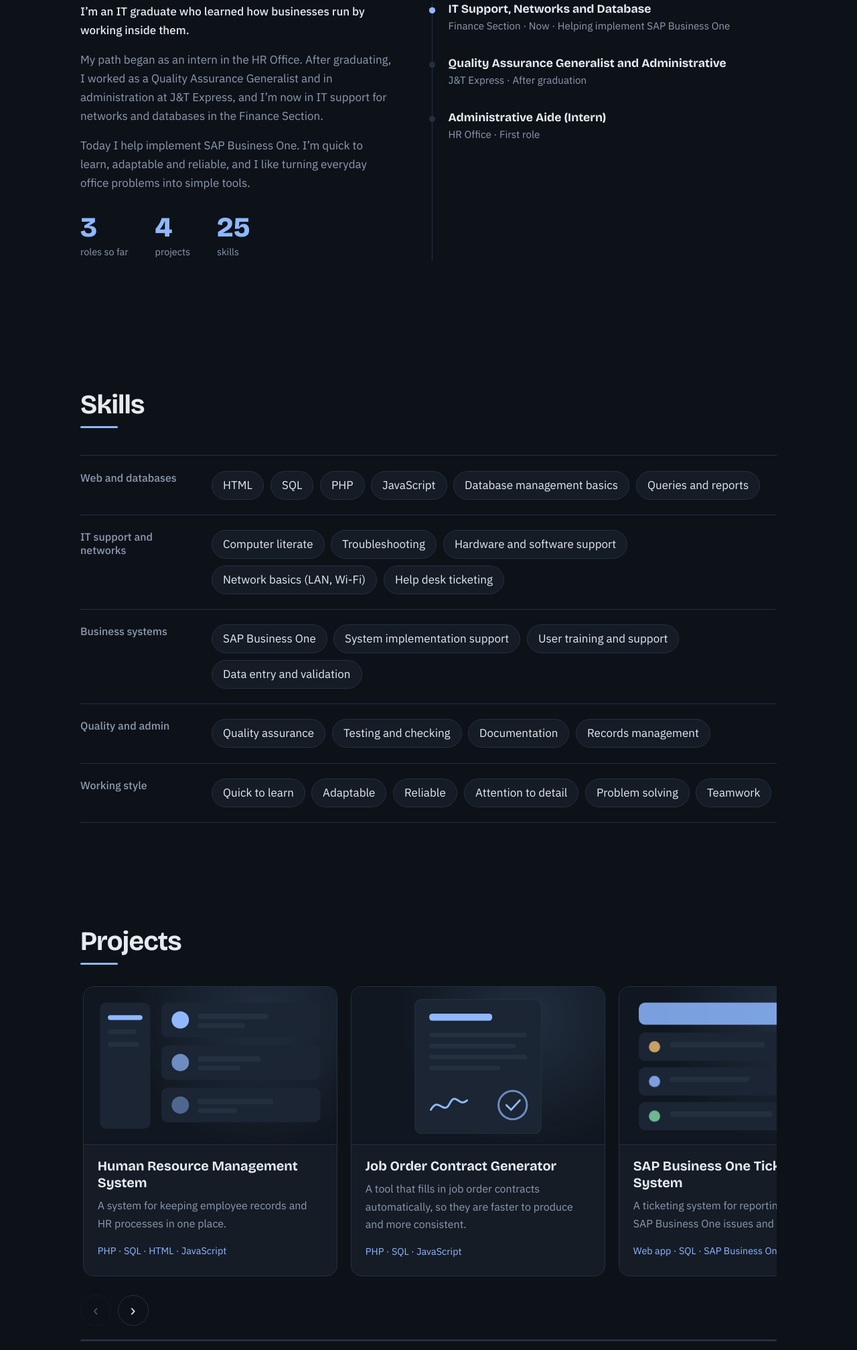
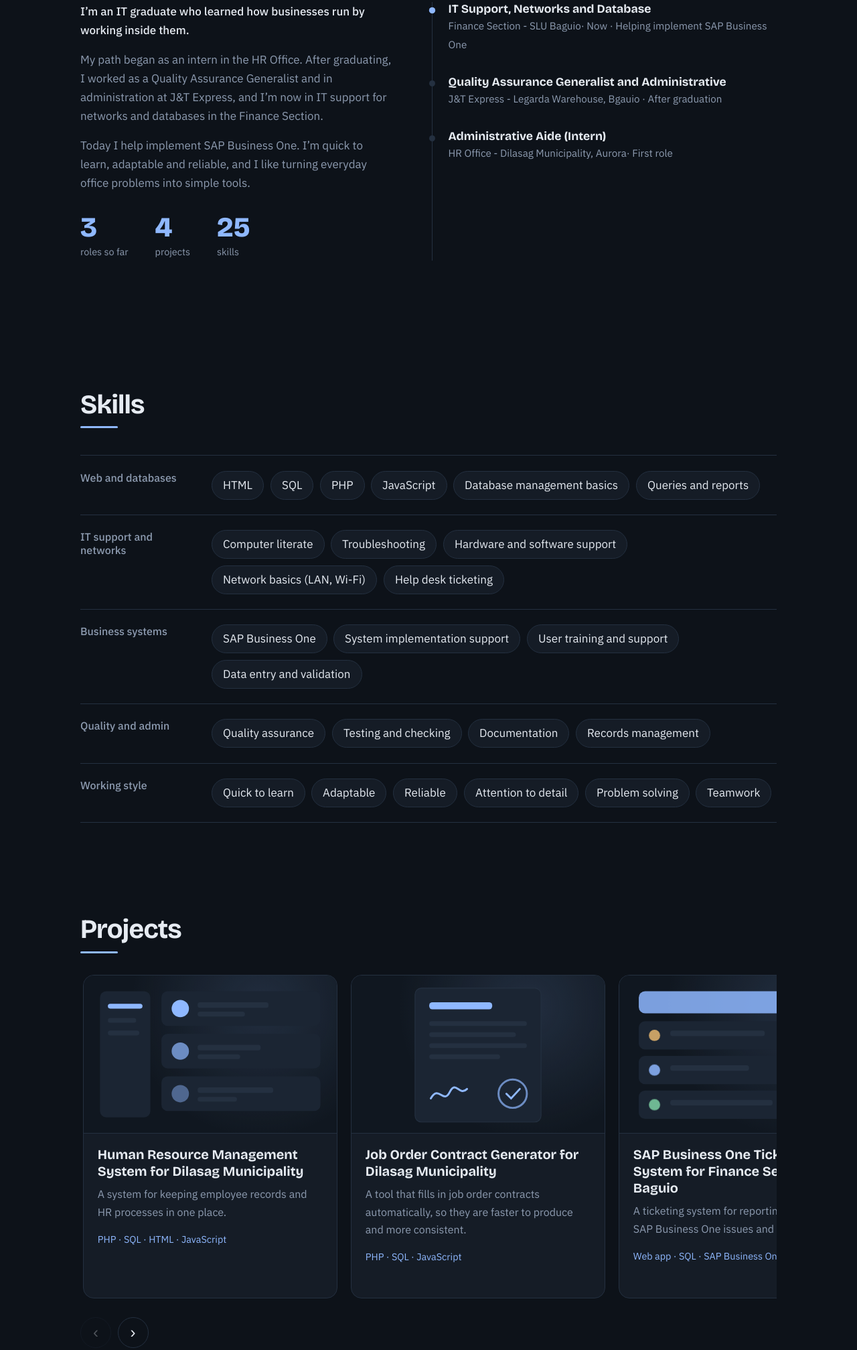
Before and after one commit to N1mbusCl0ud/Gelo-Klowd, a plain HTML site: page index.html in a window 1280 px wide. Shown: the part 1044-3059 px from the top of the page at 67% size. Drawn offline with nearby package versions, Linux system fonts and the light colour scheme.

Commit message:
v2
Version 2

```diff
--- a/index.html
+++ b/index.html
@@ -137,7 +137,7 @@
 
           <!-- Icon links. Hover an icon to see its name. -->
           <div class="links icons">
-            <a data-link="email" aria-label="Email gelo@gmail.com" title="gelo@gmail.com">
+            <a data-link="email" aria-label="Email angelocastanieto084@gmail.com" title="angelocastanieto084@gmail.com">
               <svg viewBox="0 0 24 24" aria-hidden="true"><path d="M4 4h16c1.1 0 2 .9 2 2v12c0 1.1-.9 2-2 2H4c-1.1 0-2-.9-2-2V6c0-1.1.9-2 2-2z"/><polyline points="22,6 12,13 2,6"/></svg>
             </a>
             <!-- TODO: replace the "#" in the two links below with your real LinkedIn and GitHub URLs -->
--- a/js/model.js
+++ b/js/model.js
@@ -25,7 +25,7 @@ const Model = {
       "My path began as an intern in the HR Office. After graduating, I worked as a Quality Assurance Generalist and in administration at J&T Express, and I’m now in IT support for networks and databases in the Finance Section.",
       "Today I help implement SAP Business One. I’m quick to learn, adaptable and reliable, and I like turning everyday office problems into simple tools."
     ],
-    email: "gelo@gmail.com",
+    email: "angelocastanieto084@gmail.com",
     // TODO: replace the "#" with your real profile links
     links: { linkedin: "#", github: "#" },
     // Words the typing effect in the hero cycles through
@@ -36,16 +36,16 @@ const Model = {
   timeline: [
     {
       "role": "IT Support, Networks and Database",
-      "details": "Finance Section · Now · Helping implement SAP Business One",
+      "details": "Finance Section - SLU Baguio· Now · Helping implement SAP Business One",
       "now": true
     },
     {
       "role": "Quality Assurance Generalist and Administrative",
-      "details": "J&T Express · After graduation"
+      "details": "J&T Express - Legarda Warehouse, Bgauio · After graduation"
     },
     {
       "role": "Administrative Aide (Intern)",
-      "details": "HR Office · First role"
+      "details": "HR Office - Dilasag Municipality, Aurora· First role"
     }
   ],
 
@@ -106,7 +106,7 @@ const Model = {
   // ----- Projects. Each "art" is a picture name from "illustrations" below -----
   projects: [
     {
-      "title": "Human Resource Management System",
+      "title": "Human Resource Management System for Dilasag Municipality",
       "description": "A system for keeping employee records and HR processes in one place.",
       "tags": [
         "PHP",
@@ -117,7 +117,7 @@ const Model = {
       "art": "hr"
     },
     {
-      "title": "Job Order Contract Generator",
+      "title": "Job Order Contract Generator for Dilasag Municipality",
       "description": "A tool that fills in job order contracts automatically, so they are faster to produce and more consistent.",
       "tags": [
         "PHP",
@@ -127,7 +127,7 @@ const Model = {
       "art": "contract"
     },
     {
-      "title": "SAP Business One Ticketing System",
+      "title": "SAP Business One Ticketing System for Finance Section - SLU Baguio",
       "description": "A ticketing system for reporting and tracking SAP Business One issues and requests.",
       "tags": [
         "Web app",
@@ -137,7 +137,7 @@ const Model = {
       "art": "tickets"
     },
     {
-      "title": "Implementing SAP Business One",
+      "title": "Implementing SAP Business One in the Finance Section - SLU Baguio",
       "description": "Supporting the Finance Section during the SAP Business One rollout, from the database and network side.",
       "tags": [
         "SAP Business One",
```
